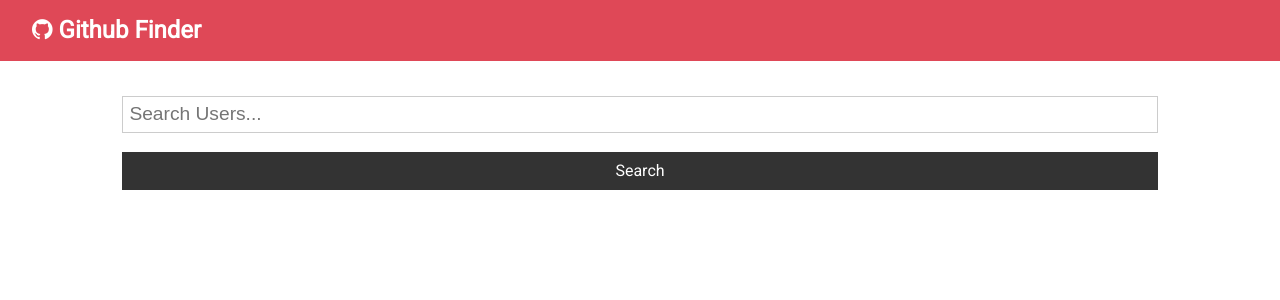
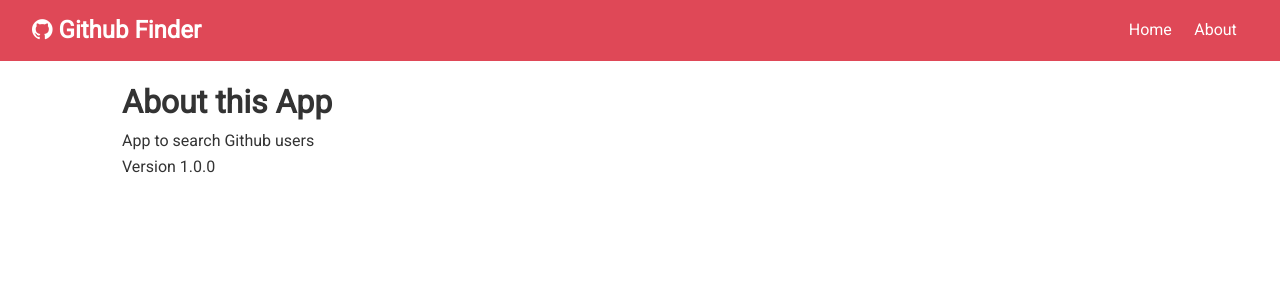
Before and after one commit to arontolentino/github-finder, a React (Create React App) app: page /about in a window 1280 px wide. Shown: the top 300 px of the page. Built offline with nearby package versions, Linux system fonts and the light colour scheme; the HTML template or start-up script is replaced by a standard one.

Commit message:
Add react router and basic about us page

```diff
--- a/package.json
+++ b/package.json
@@ -9,6 +9,7 @@
     "axios": "^0.19.0",
     "react": "^16.12.0",
     "react-dom": "^16.12.0",
+    "react-router-dom": "^5.1.2",
     "react-scripts": "3.3.0"
   },
   "scripts": {
--- a/src/App.js
+++ b/src/App.js
@@ -1,8 +1,10 @@
-import React, { Component } from 'react';
+import React, { Fragment, Component } from 'react';
+import { BrowserRouter as Router, Switch, Route } from 'react-router-dom';
 import Navbar from './components/layout/Navbar';
 import Users from './components/users/Users';
 import Search from './components/users/Search';
 import Alert from './components/layout/Alert';
+import About from './components/pages/About';
 import axios from 'axios';
 import './App.css';
 
@@ -50,10 +52,17 @@
     const { users, loading } = this.state;
 
     return (
+      <Router>
         <div className="App">
           <Navbar title="Github Finder" icon="fa fa-github" />
           <div className="container">
             <Alert alert={this.state.alert} />
+            <Switch>
+              <Route
+                exact
+                path="/"
+                render={props => (
+                  <Fragment>
                     <Search
                       searchUsers={this.searchUsers}
                       clearUsers={this.clearUsers}
@@ -61,8 +70,14 @@
                       setAlert={this.setAlert}
                     />
                     <Users loading={loading} users={users} />
+                  </Fragment>
+                )}
+              />
+              <Route exact path="/about" component={About} />
+            </Switch>
           </div>
         </div>
+      </Router>
     );
   }
 }
--- a/src/components/layout/Navbar.js
+++ b/src/components/layout/Navbar.js
@@ -1,5 +1,6 @@
 import React from 'react';
 import PropTypes from 'prop-types';
+import { Link } from 'react-router-dom';
 
 const Navbar = ({ icon, title }) => {
   return (
@@ -7,6 +8,14 @@
       <h1>
         <i className={icon} aria-hidden="true"></i> {title}
       </h1>
+      <ul>
+        <li>
+          <Link to="/">Home</Link>
+        </li>
+        <li>
+          <Link to="/about">About</Link>
+        </li>
+      </ul>
     </nav>
   );
 };
--- /dev/null
+++ b/src/components/pages/About.js
@@ -0,0 +1,13 @@
+import React, { Fragment } from 'react';
+
+const About = () => {
+  return (
+    <Fragment>
+      <h1>About this App</h1>
+      <p>App to search Github users</p>
+      <p>Version 1.0.0</p>
+    </Fragment>
+  );
+};
+
+export default About;
```
Also changed, not shown: 1 other file (tests, documents, lock files or other folders). Lines whose indentation alone changed are shown as unchanged.
